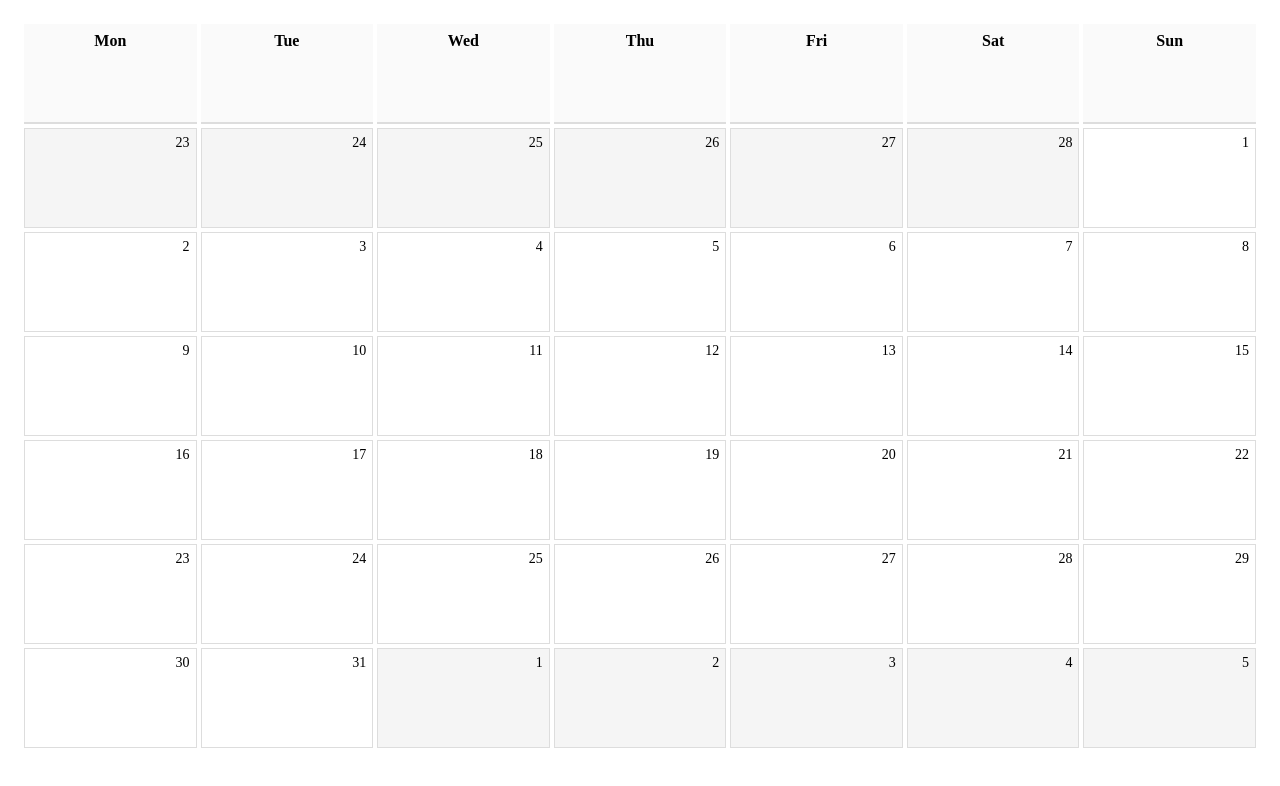
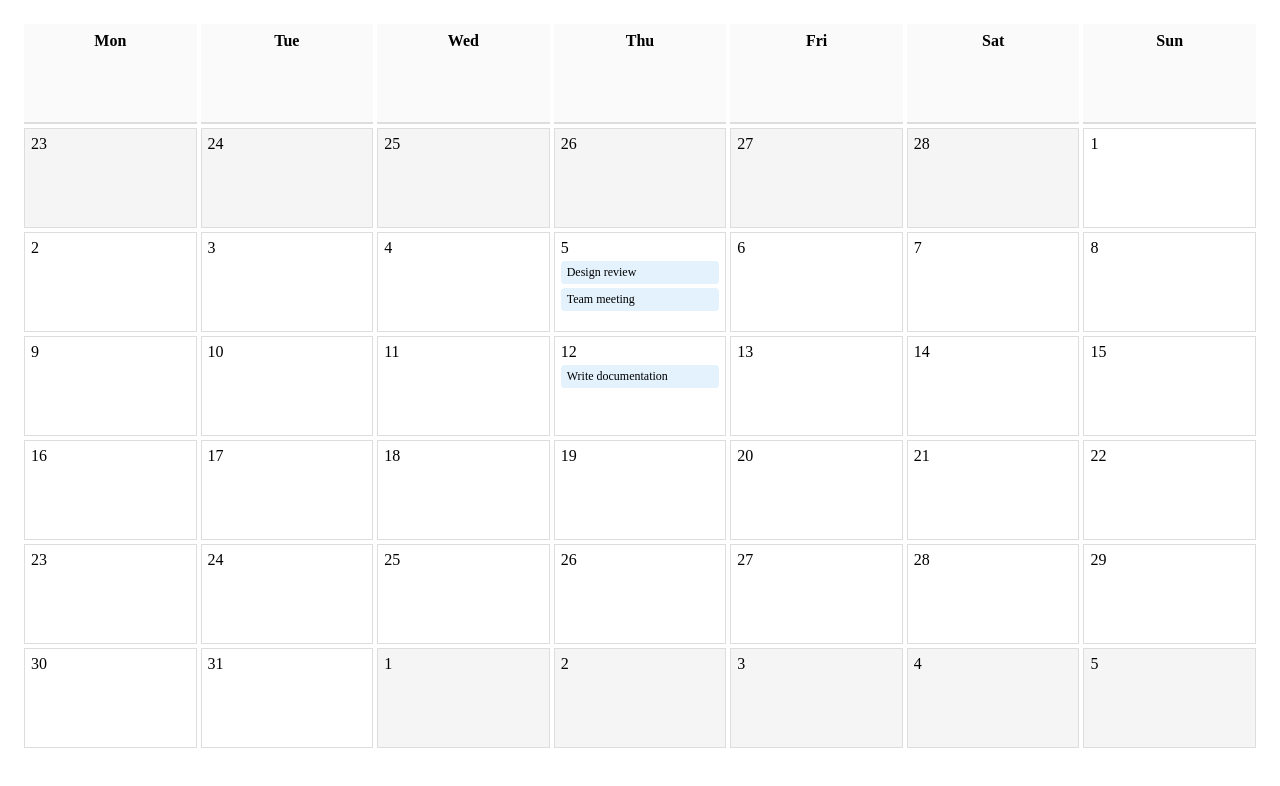
Before and after one commit to muvik-dev/calendar-app, a React (Vite) app: page / in a window 1280 px wide. Shown: the top 786 px of the page. Built offline with nearby package versions, Linux system fonts and the light colour scheme.

Commit message:
Added render tasks in calendar and create TaskItem component

```diff
--- /dev/null
+++ b/src/components/task/TaskItem.tsx
@@ -0,0 +1,19 @@
+import styled from "@emotion/styled"
+import type { Task } from "@/domain/task/task.types"
+
+interface Props {
+    task: Task
+}
+
+export function TaskItem({ task }: Props) {
+    return <Container>{task.title}</Container>
+}
+
+const Container = styled.div`
+  background: #e3f2fd;
+  padding: 4px 6px;
+  border-radius: 4px;
+  font-size: 12px;
+  cursor: grab;
+  user-select: none;
+`
--- /dev/null
+++ b/src/store/task/task.reducer.ts
@@ -0,0 +1,38 @@
+import type { Task } from "@/domain/task/task.types"
+import type { TaskAction } from './task.actions'
+
+export function taskReducer(state: Task[], action: TaskAction): Task[] {
+    switch (action.type) {
+        case "ADD_TASK":
+            return [...state, action.payload]
+
+        case "DELETE_TASK":
+            return state.filter((t) => t.id !== action.payload.id)
+
+        case "MOVE_TASK":
+            return state.map((t) =>
+                t.id === action.payload.id
+                    ? {
+                        ...t,
+                        date: action.payload.toDate,
+                        order: action.payload.newOrder,
+                        updatedAt: Date.now(),
+                    }
+                    : t
+            )
+
+        case "REORDER_TASK":
+            return state.map((t) =>
+                t.id === action.payload.id
+                    ? {
+                        ...t,
+                        order: action.payload.newOrder,
+                        updatedAt: Date.now(),
+                    }
+                    : t
+            )
+
+        default:
+            return state
+    }
+}
--- /dev/null
+++ b/src/store/task/useTaskStore.ts
@@ -0,0 +1,12 @@
+import { useReducer } from "react"
+import { taskReducer } from "./task.reducer"
+import type { Task } from "@/domain/task/task.types"
+
+export function useTaskStore(initialTasks: Task[] = []) {
+    const [tasks, dispatch] = useReducer(taskReducer, initialTasks)
+
+    return {
+        tasks,
+        dispatch,
+    }
+}
--- a/src/widgets/calendar-grid/CalendarGrid.styles.ts
+++ b/src/widgets/calendar-grid/CalendarGrid.styles.ts
@@ -17,13 +17,12 @@ export const WeekHeaderCell = styled.div`
 `
 
 export const DayCell = styled.div<{ $isCurrentMonth: boolean }>`
-  border: 1px solid #ddd;
-  padding: 6px;
-  font-size: 14px;
-  display: flex;
-  align-items: flex-start;
-  justify-content: flex-end;
+    border: 1px solid #ddd;
+    padding: 6px;
+    display: flex;
+    flex-direction: column;
+    gap: 4px;
 
-  background-color: ${({ $isCurrentMonth }) =>
-    $isCurrentMonth ? "#ffffff" : "#f5f5f5"};
+    background-color: ${({ $isCurrentMonth }) =>
+            $isCurrentMonth ? "#ffffff" : "#f5f5f5"};
 `
--- a/src/widgets/calendar-grid/CalendarGrid.tsx
+++ b/src/widgets/calendar-grid/CalendarGrid.tsx
@@ -2,14 +2,65 @@ import { generateCalendarDays } from "@/domain/calendar/generateCalendarDays"
 import { WEEK_DAYS } from "@/domain/date/week.constants"
 import { getDayNumber } from "@/domain/date/format.utils"
 import { CalendarContainer, DayCell, WeekHeaderCell } from "./CalendarGrid.styles"
+import { useTaskStore } from "@/store/task/useTaskStore"
+import type { Task } from "@/domain/task/task.types"
+import { TaskItem } from "@/components/task/TaskItem"
 
 interface Props {
     year: number
     month: number
 }
 
+const initialTasks: Task[] = [
+    {
+        id: "1",
+        title: "Design review",
+        date: "2026-03-05",
+        order: 0,
+        createdAt: Date.now(),
+        updatedAt: Date.now(),
+    },
+    {
+        id: "2",
+        title: "Team meeting",
+        date: "2026-03-05",
+        order: 1,
+        createdAt: Date.now(),
+        updatedAt: Date.now(),
+    },
+    {
+        id: "3",
+        title: "Write documentation",
+        date: "2026-03-12",
+        order: 0,
+        createdAt: Date.now(),
+        updatedAt: Date.now(),
+    },
+]
+
+function groupTasksByDate(tasks: Task[]) {
+    const map = new Map<string, Task[]>()
+
+    for (const task of tasks) {
+        if (!map.has(task.date)) {
+            map.set(task.date, [])
+        }
+        map.get(task.date)!.push(task)
+    }
+
+    for (const [, value] of map) {
+        value.sort((a, b) => a.order - b.order)
+    }
+
+    return map
+}
+
 export function CalendarGrid({ year, month }: Props) {
     const days = generateCalendarDays(year, month)
+
+    const { tasks } = useTaskStore(initialTasks)
+
+    const tasksByDate = groupTasksByDate(tasks)
 
     return (
         <CalendarContainer>
@@ -19,7 +70,11 @@ export function CalendarGrid({ year, month }: Props) {
 
             {days.map((day) => (
                 <DayCell key={day.date} $isCurrentMonth={day.isCurrentMonth}>
-                    {getDayNumber(day.date)}
+                    <div>{getDayNumber(day.date)}</div>
+
+                    {tasksByDate.get(day.date)?.map((task) => (
+                        <TaskItem key={task.id} task={task} />
+                    ))}
                 </DayCell>
             ))}
         </CalendarContainer>
```
Also changed, not shown: src/domain/task/task.store.ts (added, +11 -0 lines), src/domain/task/task.types.ts (+4 -5 lines), src/store/task/task.actions.ts (added, +8 -0 lines).
